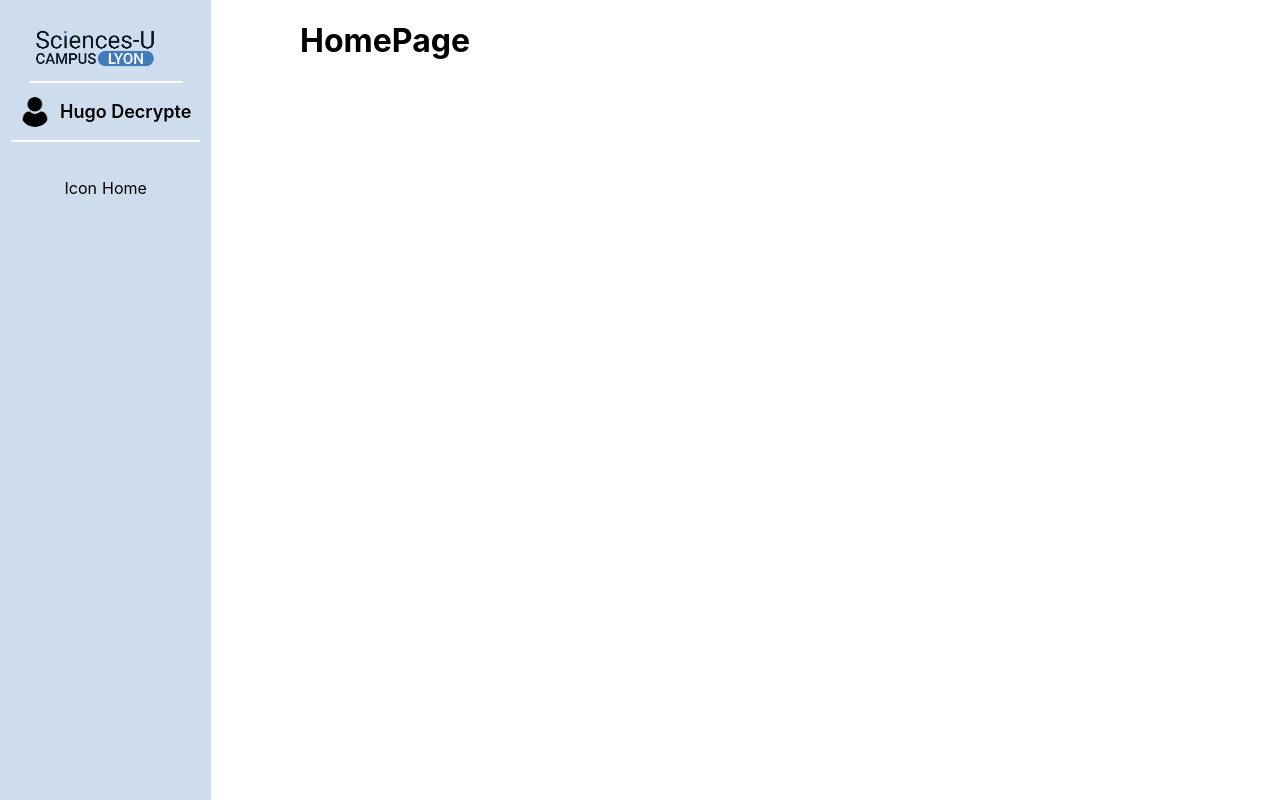
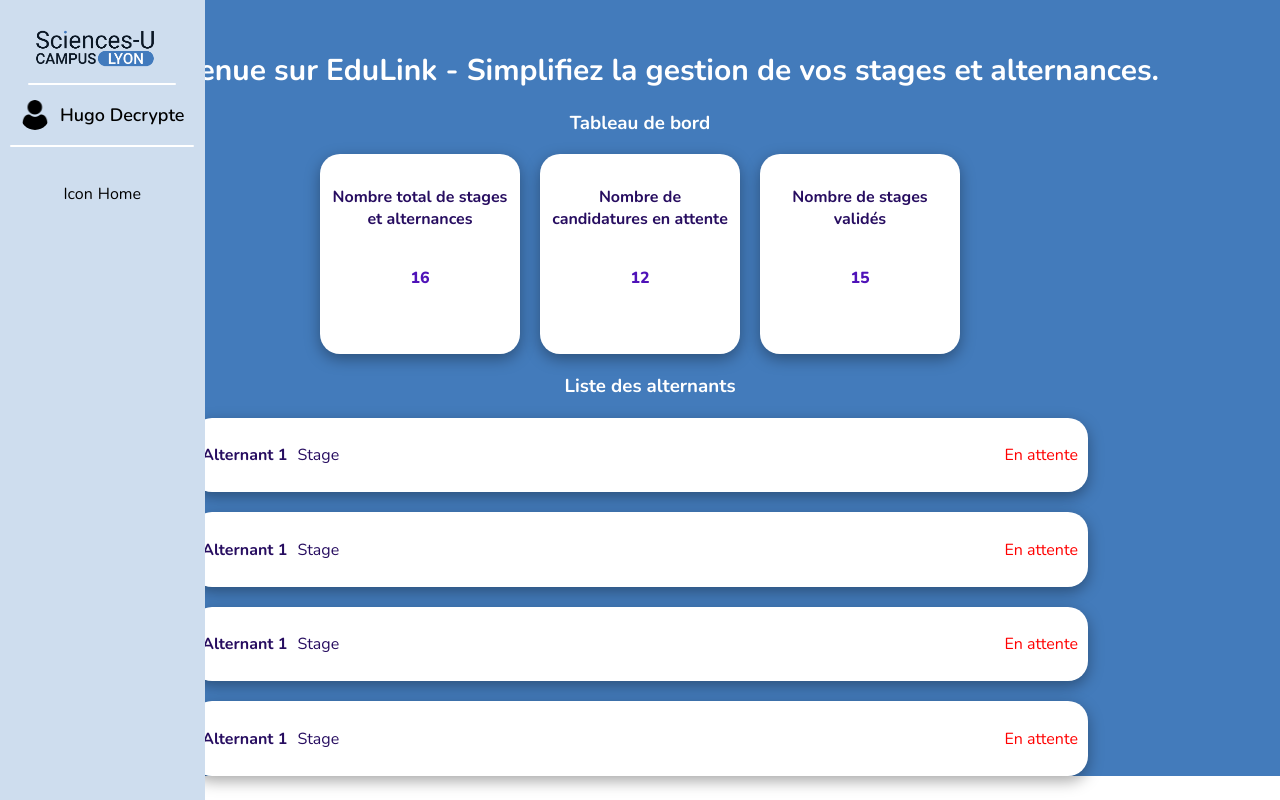
Before and after one commit to Driikzz/ProjetAnnuelEsgi-, a React (Create React App) app: page /home in a window 1280 px wide. Built offline with nearby package versions, Linux system fonts and the light colour scheme.

Commit message:
[ADD] : HomePage

```diff
--- a/src/App.css
+++ b/src/App.css
@@ -1,7 +1,16 @@
 /* global */
+@import url('https://fonts.googleapis.com/css2?family=Nunito:ital,wght@0,200..1000;1,200..1000&display=swap');
+
+*{
+  box-sizing: border-box;
+  font-family: "Nunito", sans-serif;;
+}
 
 .container{
-  margin-left: 300px;
+  background-color: #437bbb;
+  width: 100%;
+  height: 100%;
+  color: #fff;
 }
 
 .separator{
@@ -138,3 +147,87 @@
 body.disable-scroll {
   overflow: hidden; /* Désactiver tout défilement */
 }
+
+/* HomePage  */
+
+.title-screen{
+  display: flex;
+  justify-content: center;
+  align-items: center;
+  gap: 20px;
+  margin: 0;
+  padding-top: 50px;
+  font-size: 30px;
+}
+
+.all-card-board{
+  display: flex;
+  flex-wrap: wrap;
+  gap: 20px;
+  align-items: center;
+  justify-content: center;
+}
+
+.card-board-container{
+  background-color: #fff;
+  border-radius: 20px;
+  padding: 10px;
+  box-shadow: rgba(0, 0, 0, 0.35) 0px 5px 15px;
+  min-width: 200px;
+  max-width: 200px;
+  min-height: 200px;
+  max-height: 200px;
+  display: flex;
+  flex-direction: column;
+  align-items: center;
+  color: #270D60;
+  cursor: pointer;
+  text-align: center;
+}
+.card-board-container p{
+    color: #4F12B8;
+    font-weight: 800;
+}
+
+.title-section{
+  text-align: center;
+}
+
+.all-alternant-liste{
+  display: flex;
+  flex-direction: column;
+  flex-wrap: wrap;
+  gap: 20px;
+  align-items: center;
+  justify-content: center;
+}
+
+.alternant-item-container{
+  background-color: #fff;
+  border-radius: 20px;
+  padding: 5px 10px 5px 10px;
+  gap: 10px;
+  box-shadow: rgba(0, 0, 0, 0.35) 0px 5px 15px;
+  display: flex;
+  flex-direction: row;
+  align-items: center;
+  width: 70%;
+  color: #270D60;
+  cursor: pointer;
+  justify-content: space-between;
+}
+
+.alternant-item{
+  display: flex;
+  flex-direction: row;
+  align-items: center;
+  gap: 10px;
+}
+
+.status-alternant{
+  color: red;
+}
+.title-alternance{
+  margin-left: 20px;
+  text-align: center;
+}
--- a/src/screen/HomePage.tsx
+++ b/src/screen/HomePage.tsx
@@ -4,7 +4,76 @@
 
     return (
         <div className='container'>
-            <h1>HomePage</h1>
+            <div>
+                <h3 className='title-screen'>Bienvenue sur EduLink - Simplifiez la gestion de vos stages et alternances.</h3>
+            </div>
+            <div className='board-container'>
+                <h3 className='title-section'>Tableau de bord</h3>
+
+                <div className='all-card-board'>
+                    <div className='card-board-container'>
+                        <h4>Nombre total de stages et alternances</h4>
+                        <p>16</p>
+                    </div>
+                    <div className='card-board-container'>
+                        <h4>Nombre de candidatures en attente</h4>
+                        <p>12</p>
+                    </div>
+                    <div className='card-board-container'>
+                        <h4>Nombre de stages validés</h4>
+                        <p>15</p>
+                    </div>
+                </div>
+
+                <div className='Liste alternant'>
+                    <div className='title-alternance'>
+                        <h3>Liste des alternants</h3>
+                    </div>
+                    <div className='all-alternant-liste'>
+
+                        <div className='alternant-item-container'>
+                            <div className='alternant-item'>
+                                <h4>Alternant 1</h4>
+                                <p>Stage</p>
+                            </div>
+                            <div className='status-alternant'>
+                                <p>En attente</p>
+                            </div>
+                        </div>
+                        <div className='alternant-item-container'>
+                            <div className='alternant-item'>
+                                <h4>Alternant 1</h4>
+                                <p>Stage</p>
+                            </div>
+                            <div className='status-alternant'>
+                                <p>En attente</p>
+                            </div>
+                        </div>
+                        <div className='alternant-item-container'>
+                            <div className='alternant-item'>
+                                <h4>Alternant 1</h4>
+                                <p>Stage</p>
+                            </div>
+                            <div className='status-alternant'>
+                                <p>En attente</p>
+                            </div>
+                        </div>
+                        <div className='alternant-item-container'>
+                            <div className='alternant-item'>
+                                <h4>Alternant 1</h4>
+                                <p>Stage</p>
+                            </div>
+                            <div className='status-alternant'>
+                                <p>En attente</p>
+                            </div>
+                        </div>
+
+                    </div>
+
+                </div>
+
+
+            </div>
 
         </div>
     );
```
Also changed, not shown: src/interfaces/IUsers.tsx (added, +9 -0 lines).
